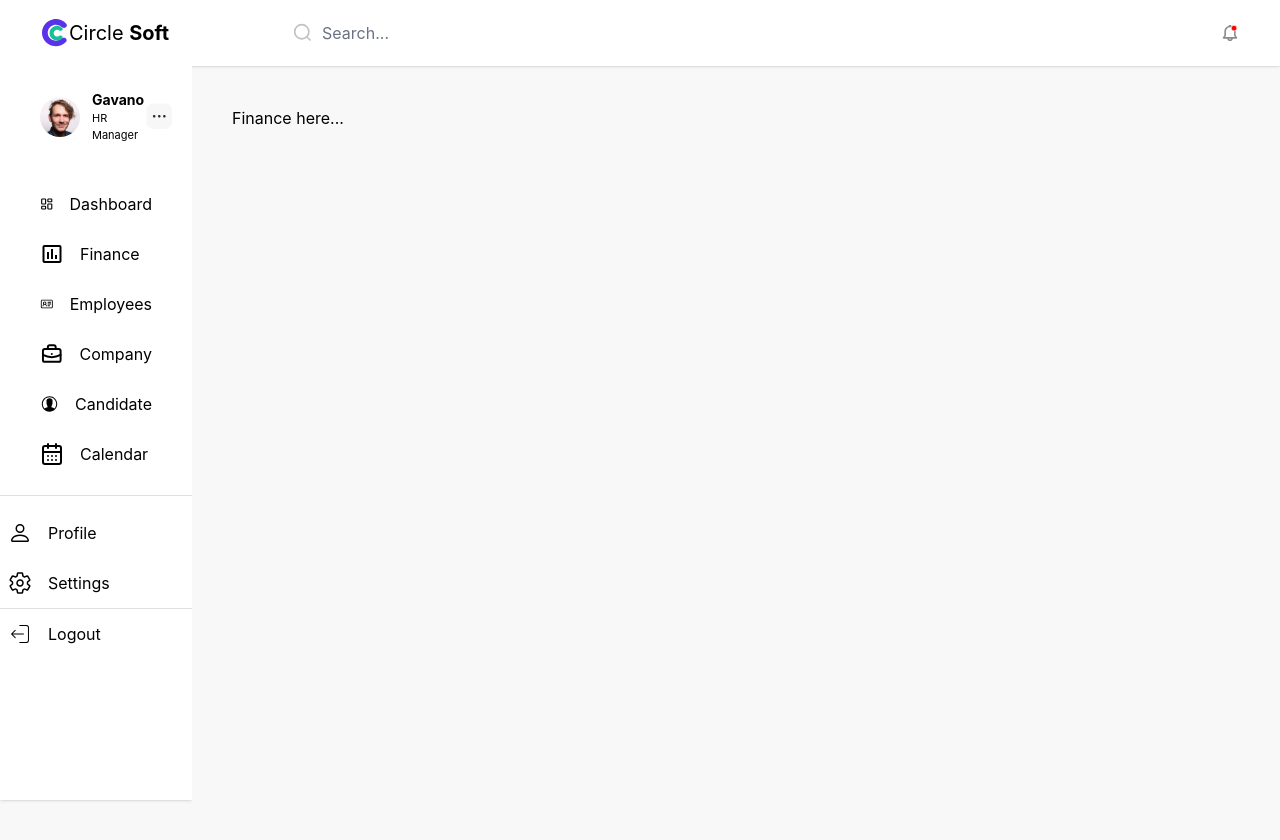
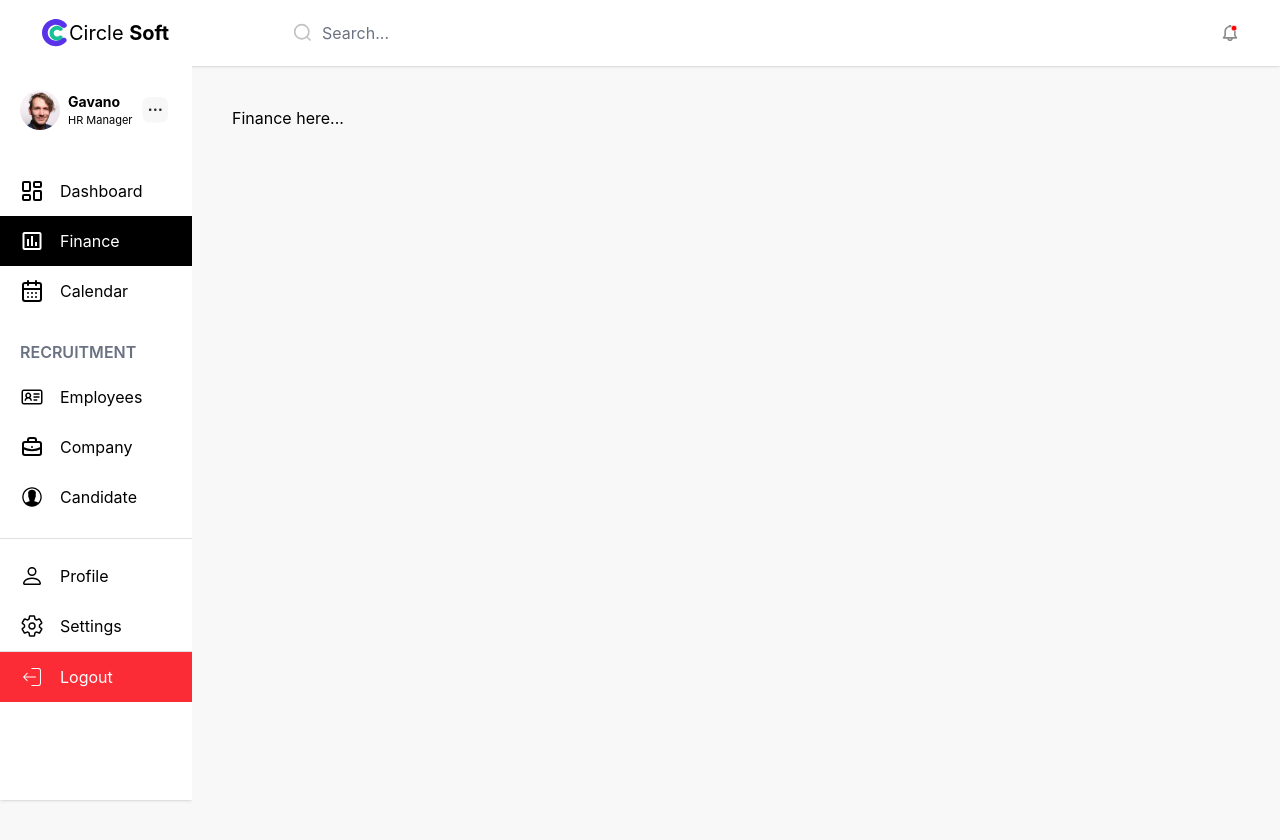
Before and after one commit to alameenbalogun/circleSoft, a Next.js app: page /finance in a window 1280 px wide. Shown: the top 840 px of the page. Built offline with nearby package versions, Linux system fonts and the light colour scheme.

Commit message:
updated sidebar

```diff
--- a/src/app/page.js
+++ b/src/app/page.js
@@ -1,4 +1,3 @@
-// src/app/page.js
 "use client";
 
 import {
--- a/src/components/Sidebar.js
+++ b/src/components/Sidebar.js
@@ -1,73 +1,77 @@
+"use client";
+
 import Link from "next/link";
+import { usePathname } from "next/navigation";
 import { MdInsertChartOutlined } from "react-icons/md";
-import { LuLayoutDashboard } from "react-icons/lu";
+import { LuLayoutDashboard, LuCalendarDays } from "react-icons/lu";
 import { LiaIdCard } from "react-icons/lia";
 import { TbBriefcase } from "react-icons/tb";
 import { IoIosContact } from "react-icons/io";
-import { LuCalendarDays } from "react-icons/lu";
 import { BsPerson } from "react-icons/bs";
 import { IoSettingsOutline } from "react-icons/io5";
 import { CiLogout } from "react-icons/ci";
 
 export default function SideBar() {
+  const pathname = usePathname();
+
+  const linkClass = (path) =>
+    `flex items-center gap-4 p-2 px-5 xl:px-10 h-[50px] ${
+      pathname === path
+        ? "bg-black text-white"
+        : "hover:bg-[#5932EA] hover:text-white"
+    }`;
+
   return (
     <div className="top-[66px] shadow-sm !h-[calc(100vh-66px)] bg-white flex flex-col overflow-y-auto">
-      <div className="flex gap-2 md:!gap-5 xl:!gap-10 px-2 md:!px-5 xl:!px-10 p-6">
-        <div className="flex gap-2 xl:!gap-3 items-center">
+      <div className="flex gap-2 md:gap-5 xl:gap-10 px-2 md:px-5 xl:px-10 p-6">
+        <div className="flex gap-2 xl:gap-3 items-center">
           <img src="/gavano.svg" alt="Gavano Image" width={40} />
-          <div className="">
+          <div>
             <h1 className="font-bold text-sm xl:text-base">Gavano</h1>
             <p className="text-[10px] xl:text-[11px]">HR Manager</p>
           </div>
         </div>
-        <img src="/menu.svg" alt="Menu " />
+        <img src="/menu.svg" alt="Menu" />
       </div>
+
       <div className="mt-3 flex flex-col h-full">
         <div>
-          {" "}
           <ul className="mb-4 cursor-pointer">
-            <Link
-              href="/"
-              className="flex items-center gap-4 p-2 hover:text-[#FFF] h-[50px] hover:bg-[#5932EA] px-5 xl:!px-10"
-            >
+            <Link href="/" className={linkClass("/")}>
               <LuLayoutDashboard className="w-6 h-6 object-cover" />
               <p className="text-[16px]">Dashboard</p>
             </Link>
-            <Link
-              href="/finance"
-              className="flex items-center gap-4 p-2 group px-5 xl:!px-10 hover:text-[#FFF] h-[50px] hover:bg-[#5932EA]"
-            >
+
+            <Link href="/finance" className={linkClass("/finance")}>
               <MdInsertChartOutlined className="w-6 h-6 object-cover" />
-              <p className="text-[16px] ">Finance</p>
+              <p className="text-[16px]">Finance</p>
             </Link>
-            <Link
-              href="/employee"
-              className="flex items-center gap-4 p-2 px-5 xl:!px-10 hover:text-[#FFF] h-[50px] hover:bg-[#5932EA]"
-            >
+
+            <Link href="/calendar" className={linkClass("/calendar")}>
+              <LuCalendarDays className="w-6 h-6 object-cover" />
+              <p className="text-[16px]">Calendar</p>
+            </Link>
+
+            <div className="mt-6">
+              <h2 className="text-[16px] font-semibold text-gray-500 px-5 xl:px-10 mb-2 uppercase">
+                Recruitment
+              </h2>
+
+              <Link href="/employee" className={linkClass("/employee")}>
                 <LiaIdCard className="w-6 h-6 object-cover" />
                 <p className="text-[16px]">Employees</p>
               </Link>
-            <Link
-              href="/company"
-              className="flex items-center gap-4 p-2 px-5 xl:!px-10 hover:text-[#FFF] h-[50px] hover:bg-[#5932EA]"
-            >
+
+              <Link href="/company" className={linkClass("/company")}>
                 <TbBriefcase className="w-6 h-6 object-cover" />
                 <p className="text-[16px]">Company</p>
               </Link>
-            <Link
-              href="/candidate"
-              className="flex items-center gap-4 p-2 px-5 xl:!px-10 hover:text-[#FFF] h-[50px] hover:bg-[#5932EA]"
-            >
+
+              <Link href="/candidate" className={linkClass("/candidate")}>
                 <IoIosContact className="w-6 h-6 object-cover" />
                 <p className="text-[16px]">Candidate</p>
               </Link>
-            <Link
-              href="/calendar"
-              className="flex items-center gap-4 p-2 px-5 xl:!px-10 hover:text-[#FFF] h-[50px] hover:bg-[#5932EA]"
-            >
-              <LuCalendarDays className="w-6 h-6 object-cover" />
-              <p className="text-[16px]">Calendar</p>
-            </Link>
+            </div>
           </ul>
         </div>
 
@@ -75,17 +79,12 @@ export default function SideBar() {
 
         <div>
           <ul className="mt-3 cursor-pointer">
-              <Link
-                href="/profile"
-                className="flex items-center gap-4 p-2  px-10  hover:bg-[#F8F8F8] h-[50px] hover:text-[#5932EA]"
-              >
+            <Link href="/profile" className={linkClass("/profile")}>
               <BsPerson className="w-6 h-6 object-cover" />
               <p className="text-[16px]">Profile</p>
             </Link>
-              <Link
-                href="/settings"
-                className="flex items-center gap-4 p-2  px-10  hover:bg-[#F8F8F8] h-[50px] hover:text-[#5932EA]"
-              >
+
+            <Link href="/settings" className={linkClass("/settings")}>
               <IoSettingsOutline className="w-6 h-6 object-cover" />
               <p className="text-[16px]">Settings</p>
             </Link>
@@ -94,11 +93,10 @@ export default function SideBar() {
 
         <div className="items-end">
           <hr className="bg-[#E0E0E0] h-[1px] border-0" />
-
           <ul className="cursor-pointer">
             <Link
               href="/logout"
-                className="flex items-center gap-4 p-2  px-10  hover:bg-[#F8F8F8] h-[50px] hover:text-[#5932EA]"
+              className="flex items-center gap-4 p-2 px-5 xl:px-10 bg-red-500 text-white hover:bg-white h-[50px] hover:text-red-500"
             >
               <CiLogout className="w-6 h-6 object-cover" />
               <p className="text-[16px]">Logout</p>
```
Lines whose indentation alone changed are shown as unchanged.
